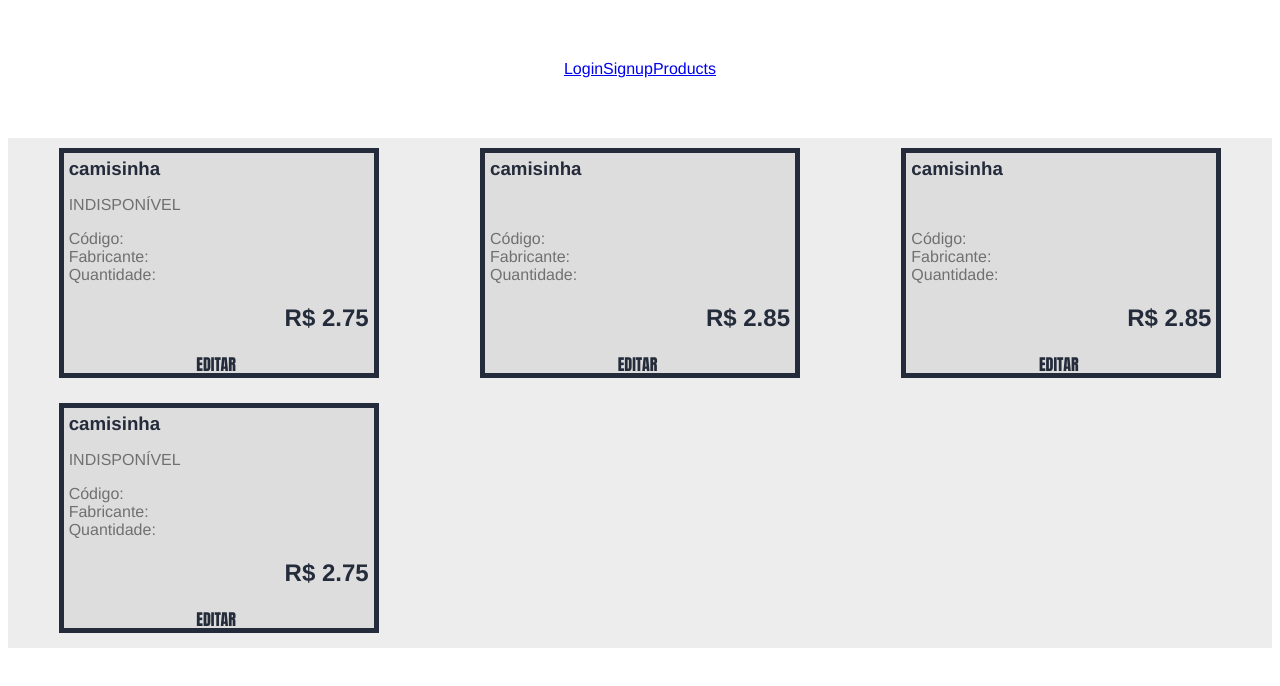
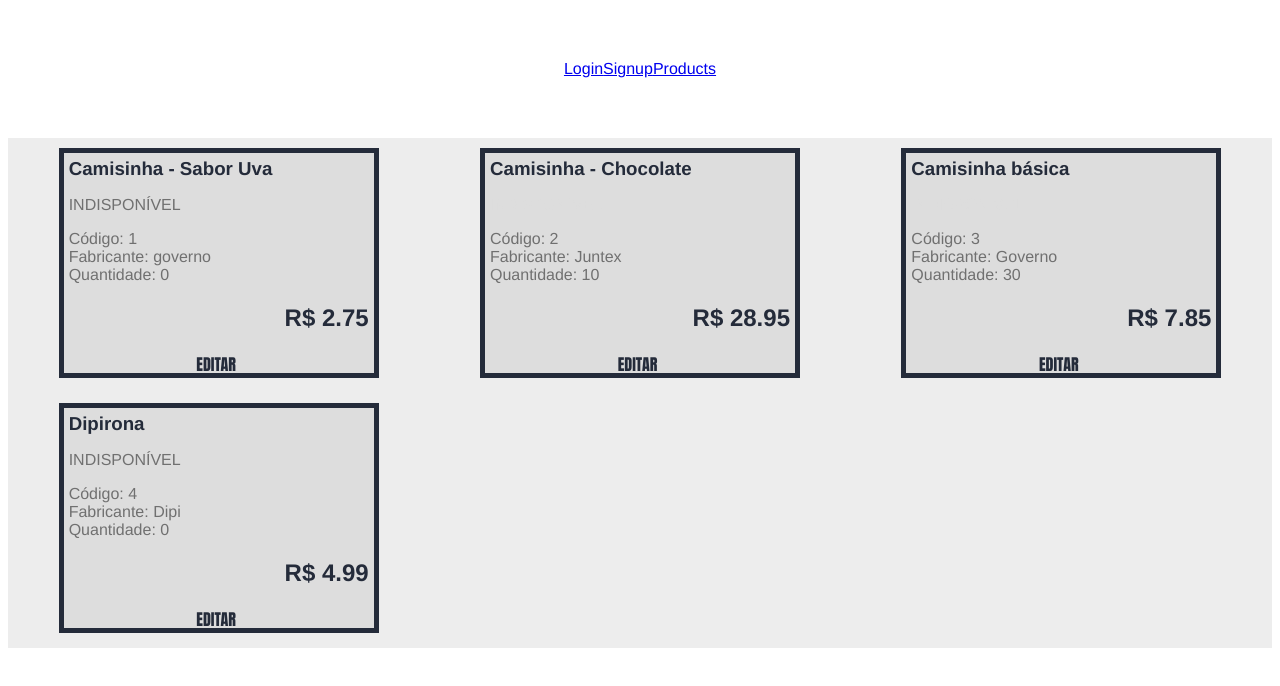
Before and after one commit to SpinnelSun/CCCPharmaClient, a Vue app: page /#/products in a window 1280 px wide. Shown: the top 686 px of the page. Built offline with nearby package versions, Linux system fonts and the light colour scheme.

Commit message:
Update ProductList

```diff
--- a/src/components/product/ProductList.vue
+++ b/src/components/product/ProductList.vue
@@ -2,7 +2,8 @@
     <div id="app" class="columns">
         <div class="column">
             <ul>
-                <li id="component"> <product-component v-for="product in products" :key="product.id" v-bind:product="product"> </product-component> </li>
+                <!-- add v-on para fillProducts -->
+                <li id="component"> <product-component v-for="product in products" :key="product.code" v-bind:product="product"> </product-component> </li>
             </ul>
         </div>
     </div>
@@ -12,19 +13,23 @@
 <script>
     import ProductComponent from '@/components/product/ProductComponent'
 
-
     export default {
         name: 'ProductList',
         data() {
             return {
-                products : [{name: "camisinha", price: 2.75, id:'1', avaliable: false},
-                {  name: "camisinha",price: 2.85, id:'2', avaliable: true},
-                { name: "camisinha",price: 2.85, id:'3', avaliable: true},
-                {name: "camisinha", price: 2.75, id:'4', avaliable: false}]
+                products : [{name: "Camisinha - Sabor Uva", price: 2.75, avaliable: false, producer: "governo", code: "1", amount: 0},
+                {  name: "Camisinha - Chocolate",price: 28.95,  avaliable: true, producer: "Juntex", code: "2", amount: "10"},
+                { name: "Camisinha básica",price: 7.85, avaliable: true, producer: "Governo", code: "3", amount: "30"},
+                {name: "Dipirona", price: 4.99,  avaliable: false, producer: "Dipi", code: "4", amount: 0}]
             }
         },
         components: {
             ProductComponent
+        },
+        methods: {
+            async fillProducts(){
+                this.products = await getProducts();
+            }
         }
     }
 
```
